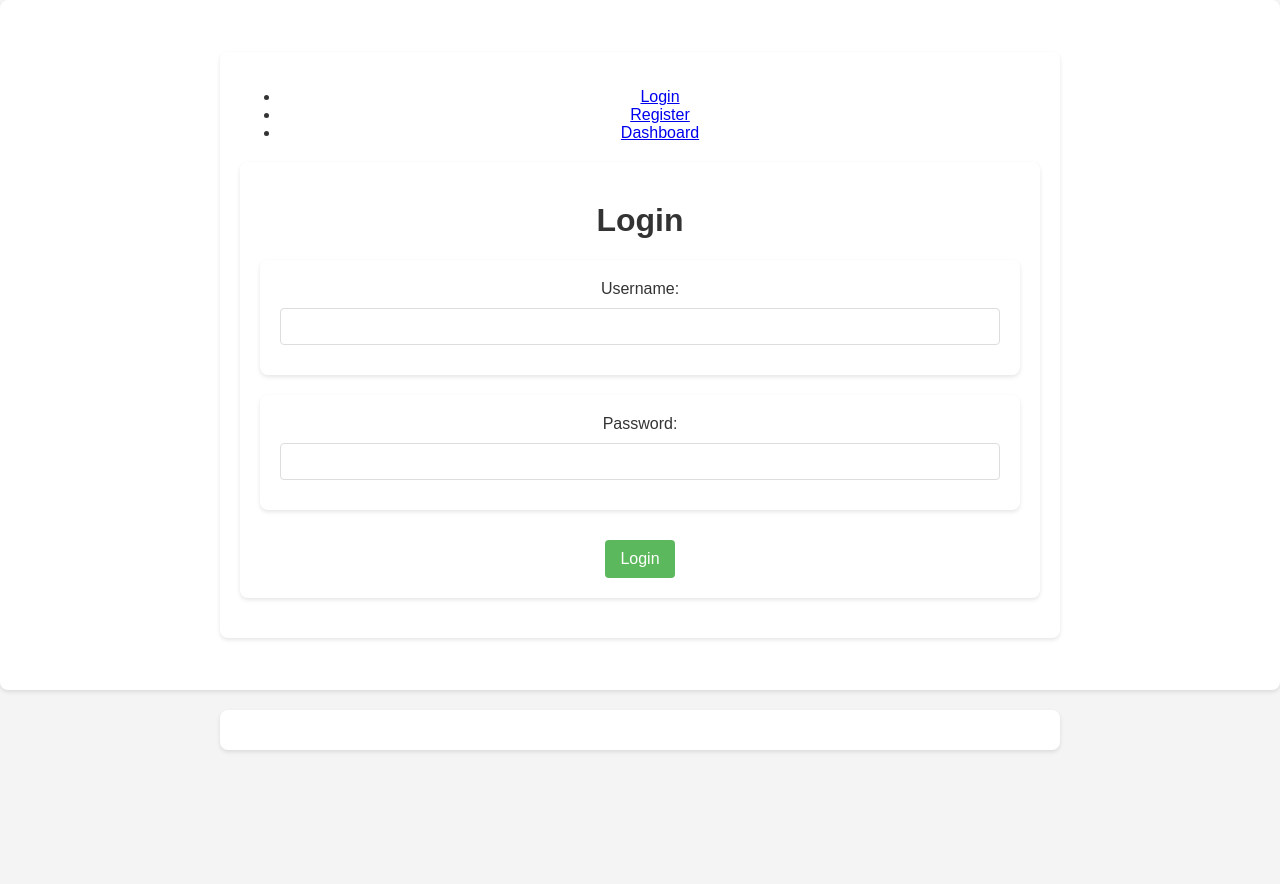
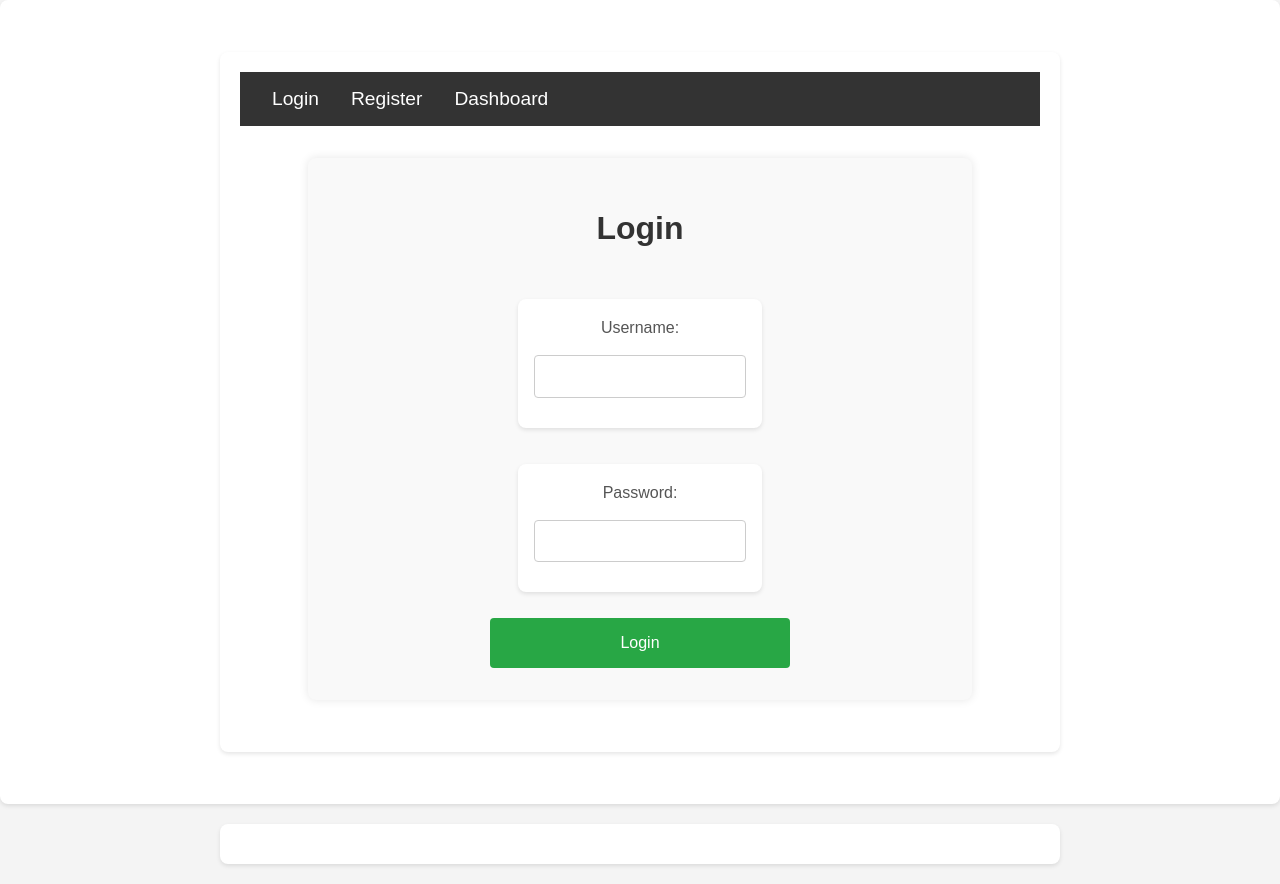
Before and after one commit to Vytautasmart/Location-Based-Authentication-System, a React app in the folder frontend/: page /login in a window 1280 px wide. Before the commit the page ends 800 px from the top, so only its background shows below. Built offline with nearby package versions, Linux system fonts and the light colour scheme; the HTML template or start-up script is replaced by a standard one.

Commit message:
feat(frontend): add modern styling to navbar and pages
- Add new CSS files for navbar and pages
- Apply modern styling to LoginPage, RegisterPage, and DashboardPage
- Center form elements and style buttons for a more modern look
- Fix alignment issues and change button color on the registration page

```diff
--- /dev/null
+++ b/frontend/src/components/Navbar.css
@@ -0,0 +1,31 @@
+/* Navbar.css */
+
+nav {
+  background-color: #333;
+  padding: 1rem;
+  display: flex;
+  justify-content: space-between;
+  align-items: center;
+}
+
+nav ul {
+  list-style: none;
+  margin: 0;
+  padding: 0;
+  display: flex;
+}
+
+nav li {
+  margin: 0 1rem;
+}
+
+nav a {
+  color: white;
+  text-decoration: none;
+  font-size: 1.2rem;
+  transition: color 0.3s;
+}
+
+nav a:hover {
+  color: #ddd;
+}
--- a/frontend/src/components/Navbar.jsx
+++ b/frontend/src/components/Navbar.jsx
@@ -1,5 +1,6 @@
 import React from 'react';
 import { Link } from 'react-router-dom';
+import './Navbar.css';
 
 function Navbar() {
   return (
--- a/frontend/src/pages/DashboardPage.jsx
+++ b/frontend/src/pages/DashboardPage.jsx
@@ -1,6 +1,7 @@
 import React, { useState, useEffect } from 'react';
 import { useNavigate } from 'react-router-dom';
 import Map from '../components/Map';
+import './Page.css';
 
 function ZoneModal({ zone, onSave, onCancel }) {
   const [name, setName] = useState(zone ? zone.name : '');
@@ -156,11 +157,11 @@ function DashboardPage() {
   };
 
   if (!user) {
-    return <div>Loading...</div>;
+    return <div className="page-container">Loading...</div>;
   }
 
   return (
-    <div onClick={handleMapClick}>
+    <div className="page-container" onClick={handleMapClick}>
       <h1>Welcome to your Dashboard</h1>
       <div>
         <p>Username: {user.username}</p>
--- a/frontend/src/pages/LoginPage.jsx
+++ b/frontend/src/pages/LoginPage.jsx
@@ -1,5 +1,6 @@
 import React, { useState } from 'react';
 import { useNavigate } from 'react-router-dom';
+import './Page.css';
 
 function LoginPage() {
   const [username, setUsername] = useState('');
@@ -42,9 +43,9 @@ function LoginPage() {
   };
 
   return (
-    <div>
+    <div className="page-container">
       <h1>Login</h1>
-      <form onSubmit={handleSubmit}>
+      <form onSubmit={handleSubmit} className="form-container">
         <div>
           <label htmlFor="username">Username:</label>
           <input
--- /dev/null
+++ b/frontend/src/pages/Page.css
@@ -0,0 +1,59 @@
+/* Page.css */
+
+.page-container {
+  max-width: 600px;
+  margin: 2rem auto;
+  padding: 2rem;
+  background-color: #f9f9f9;
+  border-radius: 8px;
+  box-shadow: 0 0 10px rgba(0, 0, 0, 0.1);
+}
+
+.page-container h1 {
+  text-align: center;
+  margin-bottom: 2rem;
+  color: #333;
+}
+
+.form-container {
+  display: flex;
+  flex-direction: column;
+}
+
+.form-container div {
+  margin-bottom: 1rem;
+  display: flex; /* Use flex to center label and input */
+  flex-direction: column; /* Stack label and input vertically */
+  align-items: center; /* Center horizontally */
+}
+
+.form-container label {
+  margin-bottom: 0.5rem;
+  color: #555;
+}
+
+.form-container input {
+  width: 90%; /* Adjust width to match button, or make it dynamic */
+  max-width: 300px; /* Limit max width for a cleaner look */
+  padding: 0.8rem;
+  border: 1px solid #ccc;
+  border-radius: 4px;
+}
+
+.form-container button {
+  width: 90%; /* Make button same width as input */
+  max-width: 300px; /* Limit max width for a cleaner look */
+  padding: 1rem;
+  background-color: #28a745; /* Green color */
+  color: white;
+  border: none;
+  border-radius: 4px;
+  cursor: pointer;
+  font-size: 1rem;
+  transition: background-color 0.3s;
+  align-self: center; /* Center the button */
+}
+
+.form-container button:hover {
+  background-color: #218838; /* Darker green on hover */
+}
--- a/frontend/src/pages/RegisterPage.jsx
+++ b/frontend/src/pages/RegisterPage.jsx
@@ -1,5 +1,6 @@
 import React, { useState } from 'react';
 import { useNavigate } from 'react-router-dom';
+import './Page.css';
 
 function RegisterPage() {
   const [username, setUsername] = useState('');
@@ -36,10 +37,10 @@ function RegisterPage() {
   };
 
   return (
-    <div>
+    <div className="page-container">
       <h1>Register</h1>
       {successMessage && <p style={{ color: 'green' }}>{successMessage}</p>}
-      <form onSubmit={handleSubmit}>
+      <form onSubmit={handleSubmit} className="form-container">
         <div>
           <label htmlFor="username">Username:</label>
           <input
```
Also changed, not shown: 1 other file (tests, documents, lock files or other folders).
